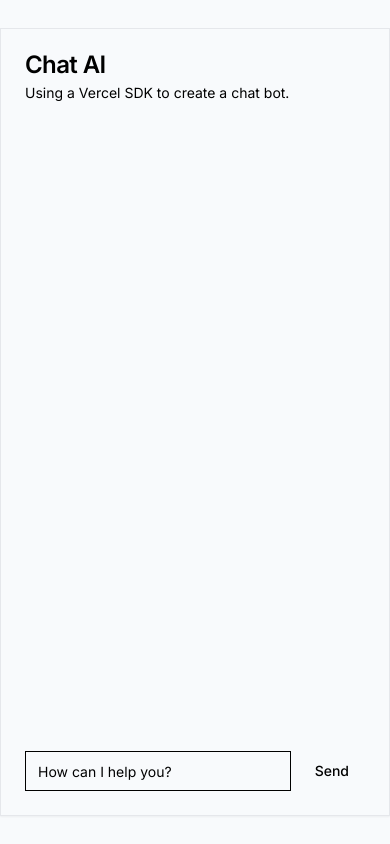
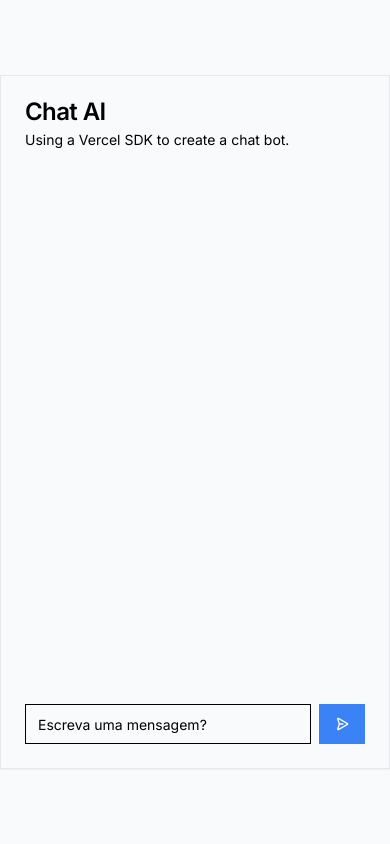
Before and after one commit to hmartiins/Chat-bot-vercel-AI, a Next.js app: page / in a window 390 px wide. Built offline with nearby package versions, Linux system fonts and the light colour scheme.

Commit message:
feat: responsivity desing and add phospor icons

```diff
--- a/package.json
+++ b/package.json
@@ -9,6 +9,7 @@
     "lint": "next lint"
   },
   "dependencies": {
+    "@phosphor-icons/react": "^2.0.10",
     "@radix-ui/react-avatar": "^1.0.3",
     "@radix-ui/react-scroll-area": "^1.0.4",
     "@radix-ui/react-slot": "^1.0.2",
--- a/src/components/Chat.tsx
+++ b/src/components/Chat.tsx
@@ -15,6 +15,8 @@ import { Input } from "./ui/input";
 import { Avatar, AvatarFallback, AvatarImage } from "./ui/avatar";
 import { ScrollArea } from "./ui/scroll-area";
 
+import { PaperPlaneRight } from "@phosphor-icons/react";
+
 export function Chat() {
   const { messages, input, handleInputChange, handleSubmit } = useChat({
     api: "/api/chat",
@@ -30,12 +32,9 @@ export function Chat() {
       </CardHeader>
 
       <CardContent>
-        <ScrollArea className="pr-4 h-[600px] w-full">
+        <ScrollArea className="pr-4 h-[60vh] w-full">
           {messages.map((message) => (
-            <div
-              key={message.id}
-              className="flex gap-3 text-slate-600 text-sm mb-4"
-            >
+            <div key={message.id} className="flex gap-3  text-sm mb-4">
               {message.role === "user" ? (
                 <Avatar className="border-slate-200 border-2">
                   <AvatarFallback>HM</AvatarFallback>
@@ -44,15 +43,11 @@ export function Chat() {
               ) : (
                 <Avatar className="border-slate-200 border-2">
                   <AvatarFallback>GPT</AvatarFallback>
-                  <AvatarImage src="https://buzzlead.com.br/wp-content/uploads/2023/03/5CF753E4-48A8-49DE-A4CE-D830F699114D-1024x1024.png" />
+                  <AvatarImage src="https://encrypted-tbn0.gstatic.com/images?q=tbn:ANd9GcSKxuRgZT75U1SAtM-fdsKco9ysLpz3wPuCWNoNsB1YDajwbdcVbXo5e9kfw16U0fpMk5I&usqp=CAU" />
                 </Avatar>
               )}
 
-              <p className="leading-relaxed">
-                {/* <span className="block font-bold text-slate-700">
-              </span> */}
-                {message.content}
-              </p>
+              <p className="leading-relaxed">{message.content}</p>
             </div>
           ))}
         </ScrollArea>
@@ -61,11 +56,15 @@ export function Chat() {
       <CardFooter>
         <form className="w-full flex gap-2" onSubmit={handleSubmit}>
           <Input
-            placeholder="How can I help you?"
+            aria-label="Escreva algo"
+            title="Escreva algo"
+            placeholder="Escreva uma mensagem?"
             value={input}
             onChange={handleInputChange}
           />
-          <Button type="submit">Send</Button>
+          <Button className="bg-blue-500 text-white" type="submit">
+            <PaperPlaneRight weight="bold" />
+          </Button>
         </form>
       </CardFooter>
     </Card>
```
Also changed, not shown: 1 other file (tests, documents, lock files or other folders).
